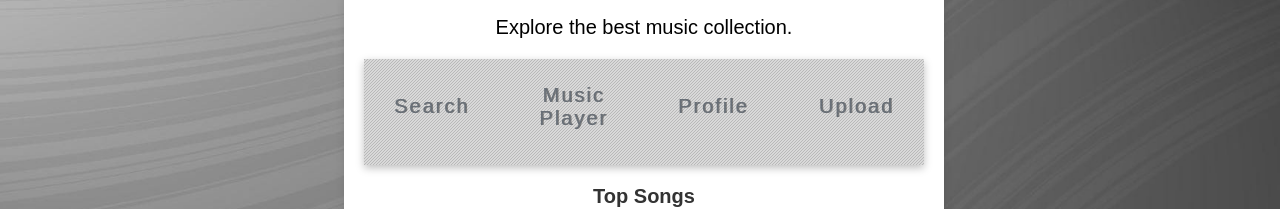
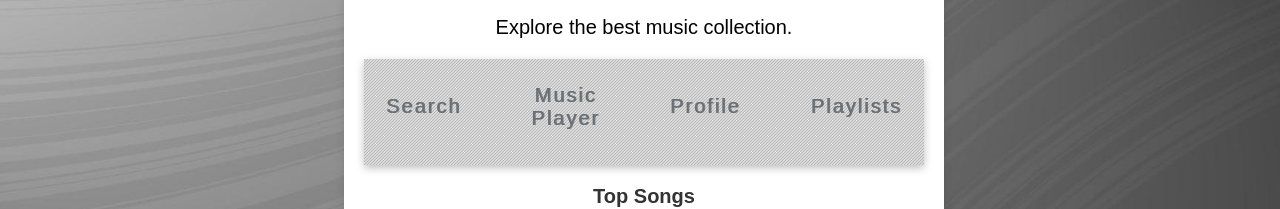
Before and after one commit to ConThoBanSung/music-client, a React (Create React App) app: page / in a window 1280 px wide. Shown: the part 254-463 px from the top of the page. Built offline with nearby package versions, Linux system fonts and the light colour scheme; no server answers.

Commit message:
Update Home.js

```diff
--- a/src/components/Home.js
+++ b/src/components/Home.js
@@ -50,7 +50,7 @@ const Home = () => {
         <li><Link to="/search">Search</Link></li>
         <li><Link to="/music-player">Music Player</Link></li>
         <li><Link to="/profile">Profile</Link></li>
-        <li><Link to="/upload">Upload</Link></li>
+        <li><Link to="/upload">Playlists</Link></li>
       </ul>
       <div className="top-songs">
         <h3>Top Songs</h3>
```
